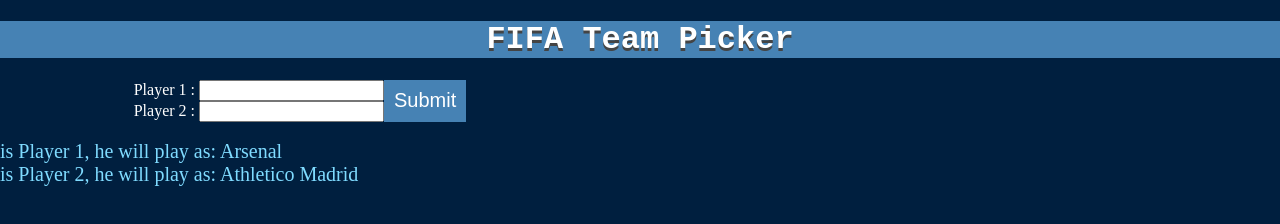
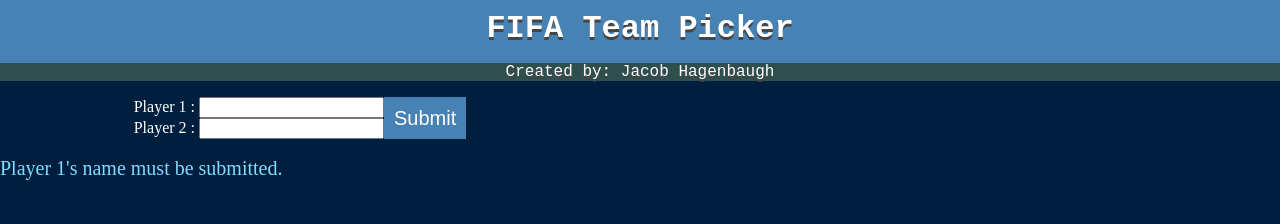
Before and after one commit to jacobhagenbaugh/HTML_FifaTeamPicker, a plain HTML site: page public_html/index.html in a window 1280 px wide. Both pictures are taken after a click on the input 425 px from the left and 100 px from the top of the page. Drawn offline with Linux system fonts and the light colour scheme.

Commit message:
Reworked  getPlayers(); more styling.

```diff
--- a/public_html/index.html
+++ b/public_html/index.html
@@ -16,6 +16,7 @@
     <body>
         <div class="heading">
             <h1>FIFA Team Picker</h1>
+            <p>Created by: Jacob Hagenbaugh</p>
         </div>
         <div class="input">
             <form>
--- a/public_html/script.js
+++ b/public_html/script.js
@@ -14,6 +14,17 @@ var player1 = document.getElementById("player1-input").value;
 var player2 = document.getElementById("player2-input").value;
 
 function getPlayers() {
+    if(document.getElementById("player1-input").value.length === 0)
+    {
+        document.getElementById('player1').innerHTML =
+            "Player 1's name must be submitted.";
+    }
+    else if(document.getElementById("player2-input").value.length === 0)
+    {
+        document.getElementById('player1').innerHTML =
+            "Player 2's name must be submitted.";
+    }
+    else {
         document.getElementById('player1').innerHTML =
             document.getElementById("player1-input").value
             + " is Player 1, he will play as: " + randomTeamGen();
@@ -22,3 +33,4 @@ function getPlayers() {
             document.getElementById("player2-input").value
             + " is Player 2, he will play as: " + randomTeamGen();
     }
+}
--- a/public_html/style.css
+++ b/public_html/style.css
@@ -38,3 +38,12 @@ body {
     font-family: "Courier New", Courier, monospace;
     text-shadow: 0px 3px 0px #444444;
 }
+
+.heading h1 {
+    margin: 0;
+    padding-top: 10px;
+}
+
+.heading p {
+    background-color: darkslategray;
+}
```
Lines whose indentation alone changed are shown as unchanged.
